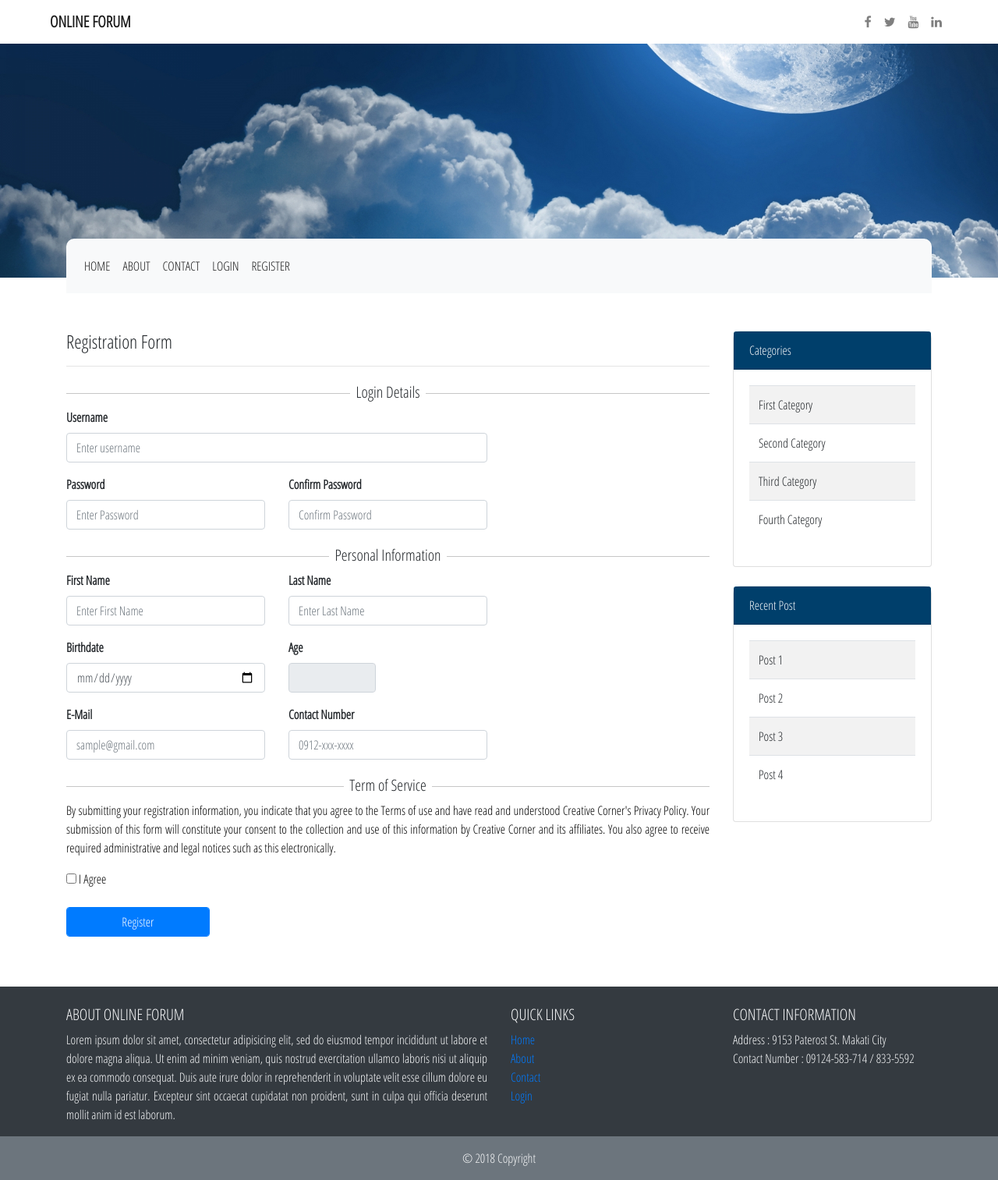
After one commit to albay13/forum, a PHP site: page /registration.php in a window 1280 px wide. The commit adds this page. Shown: the whole page at 78% size. Run offline with PHP 8.4, Linux system fonts and the light colour scheme; some libraries are stand-ins or nearby versions.

Commit message:
second push

```diff
--- a/assets/css/style.css
+++ b/assets/css/style.css
@@ -12,6 +12,8 @@ body,html{
 	margin-top: -50px;
 	padding: 15px;
 	border: transparent;
+	border-top-right-radius: 10px;
+	border-top-left-radius: 10px;
 }
 
 .card{
@@ -57,3 +59,43 @@ td p{
     color: #999;
     opacity: 1;
 }
+/*create post*/
+input{
+	padding: 5px;
+}
+/*hr with text*/
+.divider-new {
+  display: flex;
+  flex-direction: row;
+  justify-content: center;
+  align-items: center;
+  font-weight: 300;
+  margin-bottom: 0px;
+}
+
+.divider-new h5 {
+  margin-top: 5px;
+}
+
+.divider-new:before {
+  content: '';
+  height: 1.5px;
+  background: #c6c6c6;
+  flex: 1;
+  margin: 0 .45em 0 0;
+}
+
+.divider-new:after {
+  content: '';
+  height: 1.5px;
+  background: #c6c6c6;
+  flex: 1;
+  margin: 0 0 0 .45em;
+
+}
+.btn-facebook{
+	background-color: #3b5998;
+}
+.btn-google{
+	background-color: #dd4b39;
+}
--- a/footer.php
+++ b/footer.php
@@ -10,7 +10,7 @@
         <div class="col-md-6 mt-md-0 mt-3">
 
           <!-- Content -->
-          <h5 class="text-uppercase">Footer Content</h5>
+          <h5 class="text-uppercase">About Online Forum</h5>
           <p class="text-justify">
             Lorem ipsum dolor sit amet, consectetur adipisicing elit, sed do eiusmod
             tempor incididunt ut labore et dolore magna aliqua. Ut enim ad minim veniam,
@@ -29,20 +29,20 @@
         <div class="col-md-3 mb-md-0 mb-3">
 
             <!-- Links -->
-            <h5 class="text-uppercase">Links</h5>
+            <h5 class="text-uppercase">Quick Links</h5>
 
             <ul class="list-unstyled">
               <li>
-                <a href="#!">Link 1</a>
+                <a href="#!">Home</a>
               </li>
               <li>
-                <a href="#!">Link 2</a>
+                <a href="#!">About</a>
               </li>
               <li>
-                <a href="#!">Link 3</a>
+                <a href="#!">Contact</a>
               </li>
               <li>
-                <a href="#!">Link 4</a>
+                <a href="#!">Login</a>
               </li>
             </ul>
 
@@ -53,20 +53,14 @@
           <div class="col-md-3 mb-md-0 mb-3">
 
             <!-- Links -->
-            <h5 class="text-uppercase">Links</h5>
+            <h5 class="text-uppercase">Contact Information</h5>
 
             <ul class="list-unstyled">
               <li>
-                <a href="#!">Link 1</a>
+                Address : 9153 Paterost St. Makati City
               </li>
               <li>
-                <a href="#!">Link 2</a>
-              </li>
-              <li>
-                <a href="#!">Link 3</a>
-              </li>
-              <li>
-                <a href="#!">Link 4</a>
+                Contact Number : 09124-583-714 / 833-5592
               </li>
             </ul>
 
--- a/nav.php
+++ b/nav.php
@@ -1,18 +1,44 @@
 <!-- Navigation -->
-<nav class="navbar navbar-expand-lg navbar-light bg-light">
-  <button class="navbar-toggler" type="button" data-toggle="collapse" data-target="#navbarTogglerDemo01" aria-controls="navbarTogglerDemo01" aria-expanded="false" aria-label="Toggle navigation">
-    <span class="navbar-toggler-icon"></span>
-  </button>
-  <div class="collapse navbar-collapse" id="navbarTogglerDemo01">
-    <a class="navbar-brand" href="#">Forum</a>
-    <ul class="navbar-nav mr-auto mt-2 mt-lg-0">
-      <li class="nav-item active">
-        <a class="nav-link" href="index.php">Home <span class="sr-only">(current)</span></a>
-      </li>
-      <li class="nav-item">
-         <a class="nav-link" href="create_post.php">Create Post</span></a>
-      </li>
-    </ul>
-  </div>
+<nav class="navbar navbar-expand-lg navbar-light" style="background-color: transparent;">
+    <a class="float-left navbar-brand text-uppercase ml-5" href="index.html"><b>ONLINE <span style="columns: #003F6B !important;">FORUM</span></b></a>
+    <div class="d-flex flex-row order-2 order-lg-3 ml-auto mr-5">
+        <ul class="navbar-nav flex-row">
+            <li class="nav-item"><a class="nav-link px-2" href="#"><span class="fa fa-facebook"></span></a></li>
+            <li class="nav-item"><a class="nav-link px-2" href="#"><span class="fa fa-twitter"></span></a></li>
+            <li class="nav-item"><a class="nav-link px-2" href="#"><span class="fa fa-youtube"></span></a></li>
+            <li class="nav-item"><a class="nav-link px-2" href="#"><span class="fa fa-linkedin"></span></a></li>
+        </ul>
+    </div>
 </nav>
 <div class="parallax "></div>
+<div class="container">
+  <div class="row">
+    <div class="col-lg-12">
+      <nav class="navbar navbar-expand-lg navbar-light bg-light card-top">
+      <button class="navbar-toggler ml-auto"  type="button" data-toggle="collapse" data-target="#navbarTogglerDemo02" aria-controls="navbarTogglerDemo02" aria-expanded="false" aria-label="Toggle navigation">
+        <span class="navbar-toggler-icon"></span>
+      </button>
+
+      <div class="collapse navbar-collapse" id="navbarTogglerDemo02">
+        <ul class="navbar-nav mr-auto mr-5 mt-2 mt-lg-0">
+          <li class="nav-item text-uppercase active">
+            <a class="nav-link" href="index.php"> Home <span class="sr-only">(current)</span></a>
+          </li>
+           <li class="nav-item text-uppercase active">
+            <a class="nav-link" href="about.php">About</a>
+          </li>
+           <li class="nav-item text-uppercase active">
+            <a class="nav-link" href="contact.php">Contact</a>
+          </li>
+           <li class="nav-item text-uppercase active">
+            <a class="nav-link" href="login.php">Login</a>
+          </li>
+          <li class="nav-item text-uppercase active">
+              <a class="nav-link" href="registration.php">Register</a>
+          </li>
+        </ul>
+      </div>
+      </nav>
+    </div>
+  </div>
+</div>
--- /dev/null
+++ b/registration.php
@@ -0,0 +1,176 @@
+<!DOCTYPE html>
+<html>
+<head>
+	<title>Registration | Capstone Two</title>
+	<meta charset="utf-8">
+	<meta name="viewport" content="width=device-width, initial-scale=1">
+	<link rel="stylesheet" type="text/css" href="assets/css/bootstrap.min.css">
+	<link rel="stylesheet" type="text/css" href="assets/css/style.css">
+	<link href="https://fonts.googleapis.com/css?family=Open+Sans+Condensed:300" rel="stylesheet">
+	<link rel="stylesheet" type="text/css" href="https://stackpath.bootstrapcdn.com/font-awesome/4.7.0/css/font-awesome.min.css">
+</head>
+<body>
+<?php
+	include 'nav.php';
+?>
+<br/><br/>
+<div class="container">
+	<div class="row">
+		<div class="col-lg-9">
+			<h4>Registration Form</h4>
+			<hr>
+			<form>
+				<div class="divider-new">
+                	<h5>Login Details</h5>
+				</div>
+				<div class="form-group row">
+					<div class="col-lg-8">
+						<label class="control-label font-weight-bold">Username</label>
+						<input type="text" name="" class="form-control" placeholder="Enter username" required>
+					</div>
+				</div>
+				<div class="form-group row">
+					<div class="col-lg-4">
+						<label class="control-label font-weight-bold">Password</label>
+						<input type="password" name="" class="form-control" placeholder="Enter Password" required>
+					</div>
+					<div class="col-lg-4">
+						<label class="control-label font-weight-bold">Confirm Password</label>
+						<input type="password" name="" class="form-control" placeholder="Confirm Password" required>
+					</div>
+				</div>
+				<div class="divider-new">
+                	<h5>Personal Information</h5>
+				</div>
+				<div class="form-group row">
+					<div class="col-lg-4">
+						<label class="control-label font-weight-bold">First Name</label>
+						<input type="text" name="" class="form-control" placeholder="Enter First Name" required>
+					</div>
+					<div class="col-lg-4">
+						<label class="control-label font-weight-bold">Last Name</label>
+						<input type="text" name="" class="form-control" placeholder="Enter Last Name" required>
+					</div>
+				</div>
+				<div class="form-group row">
+					<div class="col-lg-4">
+						<label class="control-label font-weight-bold">Birthdate</label>
+						<input type="date" name="birthdate" id="birthdate" class="form-control" placeholder="YYYY-MM-DD" onchange="submitBday()" required>
+					</div>
+					<div class="col-lg-2">
+						<label class="control-label font-weight-bold">Age</label>
+						<input type="text" name="" id="resultBday" class="form-control" readonly>
+					</div>
+				</div>
+				<div class="form-group row">
+					<div class="col-lg-4">
+						<label class="control-label font-weight-bold">E-Mail</label>
+						<input type="email" name="" class="form-control" placeholder="sample@gmail.com" required>
+					</div>
+					<div class="col-lg-4">
+						<label class="control-label font-weight-bold">Contact Number</label>
+						<input type="text" name=""  class="form-control" placeholder="0912-xxx-xxxx" onkeypress="numbersOnly()" required>
+					</div>
+				</div>
+				<div class="divider-new">
+                	<h5>Term of Service</h5>
+				</div>
+				<div class="form-group row">
+					<div class="col-lg-12">
+						 <p style="color: black; text-align: justify;">By submitting your registration information, you indicate that you agree to the Terms of use and have read and understood Creative Corner's Privacy Policy. Your submission of this form will constitute your consent to the collection and use of this information by Creative Corner and its affiliates. You also agree to receive required administrative and legal notices such as this electronically.</p><label style="color: black"><input name="iagree" class="control-label " type="checkbox" required /> I Agree</label>
+					</div>
+				 </div>
+				 <div class="form-group row">
+				 	<div class="col-lg-3">
+				 		<button class="btn btn-primary form-control">Register</button>
+				 	</div>
+				 </div>
+			</form>
+		</div>
+		<div class="col-lg-3">
+				<div class="card">
+					<div class="card-header bg-aqua text-light">Categories</div>
+					<div class="card-body">
+						<table class="table table-striped">
+							<tbody>
+								<tr>
+									<td>First Category</td>
+								</tr>
+								<tr>
+									<td>Second Category</td>
+								</tr>
+								<tr>
+									<td>Third Category</td>
+								</tr>
+								<tr>
+									<td>Fourth Category</td>
+								</tr>
+							</tbody>
+						</table>
+					</div>
+				</div>
+				<br/>
+				<div class="card">
+					<div class="card-header bg-aqua text-light">Recent Post</div>
+					<div class="card-body">
+						<table class="table table-striped">
+							<tbody>
+								<tr>
+									<td>Post 1</td>
+								</tr>
+								<tr>
+									<td>Post 2</td>
+								</tr>
+								<tr>
+									<td>Post 3</td>
+								</tr>
+								<tr>
+									<td>Post 4</td>
+								</tr>
+							</tbody>
+						</table>
+					</div>
+				</div>
+			</div> <!-- col-lg-3 -->
+	</div>
+</div>
+<br/><br/>
+<?php include 'footer.php'; ?>
+</body>
+	<script src="assets/js/jquery.min.js"></script>
+	<script src="assets/js/bootstrap.min.js"></script>
+	<script type="text/javascript" src="assets/js/tinymce/tinymce.min.js"></script>
+    <script type="text/javascript" src="assets/js/tinymce/tinymce.js"></script>
+    <script type="text/javascript" src="assets/js/tinymce/init-tinymce.js"></script>
+	<script>
+		 $(document).ready(function() {
+            $('.loader').fadeOut(1000);
+          });
+	</script>
+	<script>
+	function submitBday() {
+	var Q4A = "";
+	var Bdate = document.getElementById('birthdate').value;
+	var Bday = +new Date(Bdate);
+	Q4A += ~~ ((Date.now() - Bday) / (31557600000));
+	var age = document.getElementById('resultBday').value=Q4A;
+	if(age <= 17 || age >= 80){
+		document.getElementById('resultBday').value=Q4A;
+		document.getElementById('resultBday').style.color = "Red";
+	}else{
+		document.getElementById('resultBday').style.color = "Black";
+		document.getElementById('resultBday').value=Q4A;
+	}
+
+	}
+	</script>
+	<script language="javascript">
+	function numbersOnly() {
+	if (event.keyCode < 48 || event.keyCode > 58) {
+	event.returnValue = false;
+	return false;
+	}
+	}
+	</script>
+</body>
+</html>
```
Also changed, not shown: create_post.php (+60 -77 lines), index.php (+6 -60 lines), login.php (added, +120 -0 lines), main.class.php (added, +8 -0 lines).
